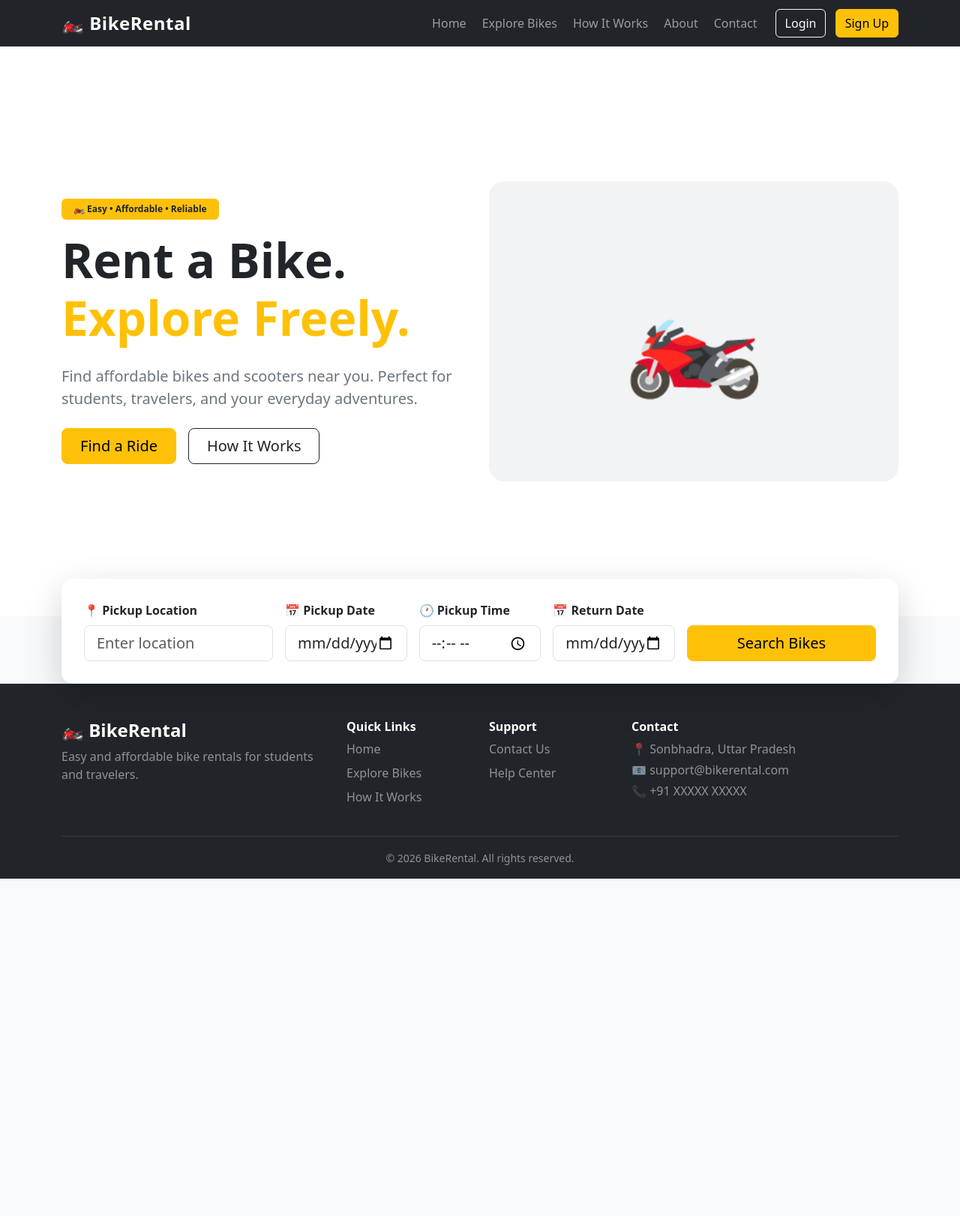
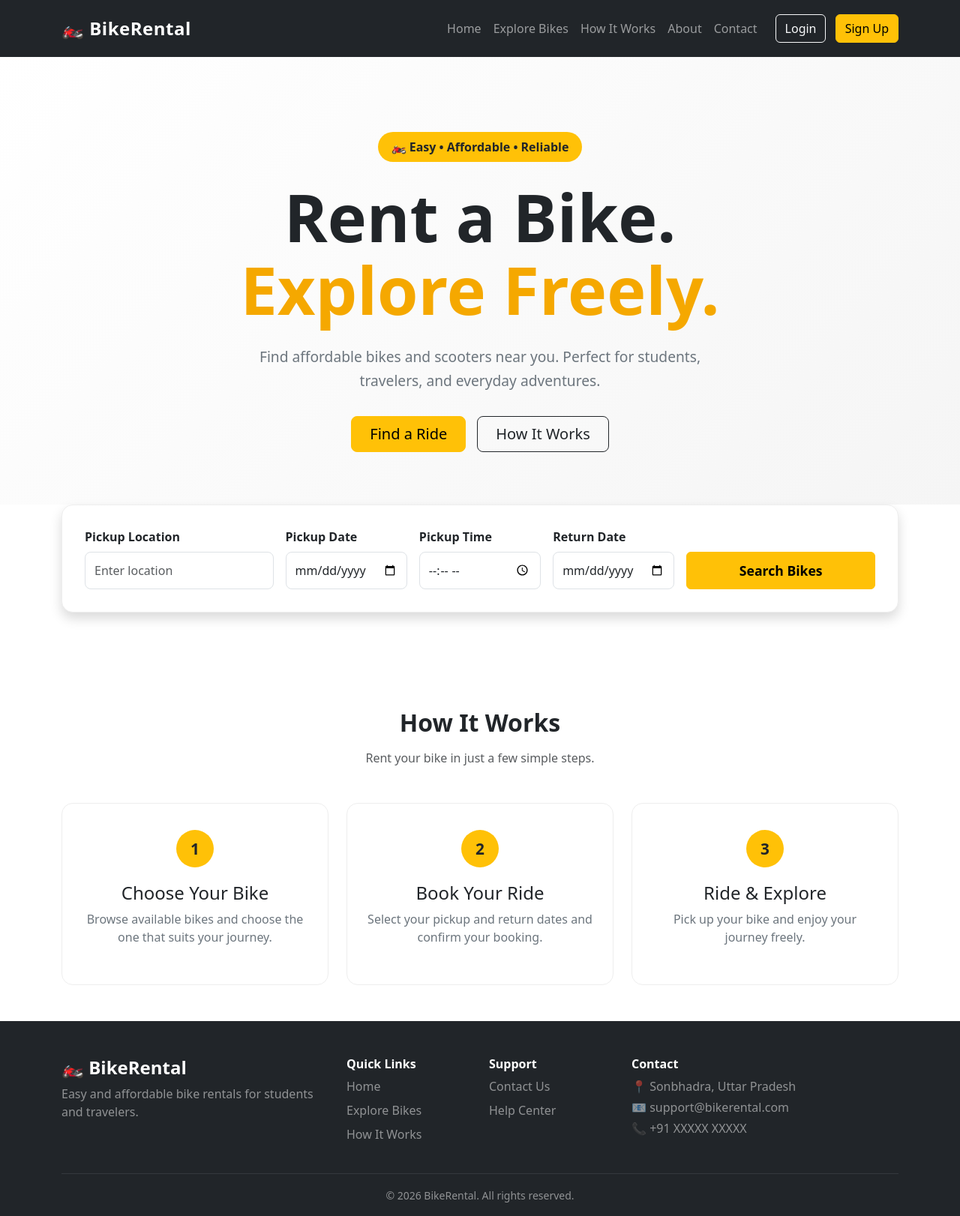
Before and after one commit to y2153406-dot/bike-rental, a Django app: page / in a window 1280 px wide. Shown: the whole page at 75% size. Before the commit the page ends 1172 px from the top, so only its background shows below. Run offline with Django 5.2, Linux system fonts and the light colour scheme.

Commit message:
Improve homepage hero section and layout

```diff
--- a/core/static/core/css/style.css
+++ b/core/static/core/css/style.css
@@ -1,65 +1,207 @@
 body {
-    background-color: #f8f9fa;
+    background-color: #ffffff;
 }
+
+
+/* ================= NAVBAR ================= */
+
+.navbar {
+    padding-top: 15px;
+    padding-bottom: 15px;
+}
+
 
 .navbar-brand {
     letter-spacing: 0.5px;
 }
 
-.nav-link {
-    margin-left: 5px;
+
+/* ================= HERO ================= */
+
+.hero-section {
+    padding: 100px 0 70px;
+    background: linear-gradient(
+        135deg,
+        #ffffff 0%,
+        #f5f5f5 100%
+    );
 }
 
-footer a:hover {
-    color: white !important;
+
+.hero-badge {
+    display: inline-block;
+
+    background-color: #ffc107;
+
+    color: #212529;
+
+    padding: 8px 18px;
+
+    border-radius: 50px;
+
+    font-weight: 600;
+
+    margin-bottom: 25px;
 }
 
-/* ================= HERO SECTION ================= */
 
-.hero-section {
-    padding: 80px 0;
+.hero-title {
+    font-size: clamp(3rem, 7vw, 5.5rem);
+
+    font-weight: 800;
+
+    line-height: 1.1;
+
+    margin-bottom: 25px;
+
+    color: #212529;
+}
+
+
+.hero-title span {
+    display: block;
+
+    color: #f5a800;
+}
+
+
+.hero-description {
+    max-width: 650px;
+
+    margin: auto;
+
+    color: #6c757d;
+
+    font-size: 1.2rem;
+
+    line-height: 1.7;
+
+    margin-bottom: 30px;
+}
+
+
+.hero-buttons {
+    display: flex;
+
+    justify-content: center;
+
+    gap: 15px;
+
+    flex-wrap: wrap;
+}
+
+
+/* ================= SEARCH ================= */
+
+.search-section {
+    padding-bottom: 80px;
+
     background-color: #ffffff;
 }
 
 
-.min-vh-75 {
-    min-height: 75vh;
+.search-box {
+    background-color: #ffffff;
+
+    border-radius: 15px;
+
+    padding: 30px;
+
+    border: 1px solid #eeeeee;
 }
 
 
-/* Hero Bike Placeholder */
+.search-box label {
+    font-weight: 600;
 
-.hero-image-placeholder {
-    height: 400px;
+    margin-bottom: 8px;
+}
+
+
+.search-box .form-control {
+    height: 50px;
+
+    border-radius: 8px;
+}
+
+
+.search-button {
+    height: 50px;
+
+    font-size: 1.1rem;
+
+    font-weight: 600;
+}
+
+
+/* ================= HOW IT WORKS ================= */
+
+.step-card {
+    height: 100%;
+
+    padding: 35px 25px;
+
+    background-color: #ffffff;
+
+    border: 1px solid #eeeeee;
+
+    border-radius: 15px;
+
+    transition: 0.3s;
+}
+
+
+.step-card:hover {
+    transform: translateY(-5px);
+
+    box-shadow: 0 10px 30px rgba(0, 0, 0, 0.08);
+}
+
+
+.step-number {
+    width: 50px;
+
+    height: 50px;
 
     display: flex;
 
+    justify-content: center;
+
     align-items: center;
 
-    justify-content: center;
+    margin: 0 auto 20px;
 
-    font-size: 150px;
+    border-radius: 50%;
 
-    background-color: #f1f3f5;
+    background-color: #ffc107;
 
-    border-radius: 20px;
+    font-weight: bold;
+
+    font-size: 1.3rem;
 }
 
 
-/* ================= SEARCH SECTION ================= */
-
-.search-section {
-    margin-top: -50px;
-    position: relative;
+.step-card p {
+    color: #6c757d;
 }
 
 
-.search-box {
+/* ================= MOBILE ================= */
 
-    background-color: white;
+@media (max-width: 768px) {
 
-    padding: 30px;
+    .hero-section {
+        padding: 70px 0 50px;
+    }
 
-    border-radius: 15px;
+
+    .hero-title {
+        font-size: 3rem;
+    }
+
+
+    .search-box {
+        padding: 20px;
+    }
 
 }
--- a/core/templates/core/home.html
+++ b/core/templates/core/home.html
@@ -1,87 +1,47 @@
 {% extends 'core/base.html' %}
-
 
 {% block title %}
 Home | BikeRental
 {% endblock %}
 
-
 {% block content %}
 
-<!-- ================= HERO SECTION ================= -->
-
+<!-- Hero Section -->
 <section class="hero-section">
 
     <div class="container">
 
-        <div class="row align-items-center min-vh-75">
+        <div class="row justify-content-center">
 
+            <div class="col-lg-9 text-center">
 
-            <!-- Left Content -->
-
-            <div class="col-lg-6">
-
-                <span class="badge bg-warning text-dark mb-3 px-3 py-2">
-                    🏍️ Easy • Affordable • Reliable
+                <span class="hero-badge">
+                    🏍 Easy • Affordable • Reliable
                 </span>
 
-
-                <h1 class="display-3 fw-bold mb-4">
-
+                <h1 class="hero-title">
                     Rent a Bike.
-                    <br>
-
-                    <span class="text-warning">
-                        Explore Freely.
-                    </span>
-
+                    <span>Explore Freely.</span>
                 </h1>
 
-
-                <p class="lead text-secondary mb-4">
-
+                <p class="hero-description">
                     Find affordable bikes and scooters near you.
-                    Perfect for students, travelers, and your
-                    everyday adventures.
-
+                    Perfect for students, travelers, and everyday adventures.
                 </p>
 
+                <div class="hero-buttons">
 
-                <div class="d-flex flex-wrap gap-3">
-
-                    <a
-                        href="#search"
-                        class="btn btn-warning btn-lg px-4"
-                    >
+                    <a href="#search" class="btn btn-warning btn-lg px-4">
                         Find a Ride
                     </a>
 
-
-                    <a
-                        href="#how-it-works"
-                        class="btn btn-outline-dark btn-lg px-4"
-                    >
+                    <a href="#how-it-works" class="btn btn-outline-dark btn-lg px-4">
                         How It Works
                     </a>
 
                 </div>
 
-
             </div>
-
-
-            <!-- Right Content -->
-
-            <div class="col-lg-6 text-center mt-5 mt-lg-0">
-
-                <div class="hero-image-placeholder">
-
-                    🏍️
-
-                </div>
-
-            </div>
-
 
         </div>
 
@@ -90,33 +50,27 @@ Home | BikeRental
 </section>
 
 
-<!-- ================= SEARCH SECTION ================= -->
+<!-- Search Section -->
 
-<section
-    id="search"
-    class="search-section"
->
+<section id="search" class="search-section">
 
     <div class="container">
 
-        <div class="search-box shadow-lg">
+        <div class="search-box shadow">
 
-            <div class="row g-3 align-items-end">
-
+            <div class="row g-3">
 
                 <!-- Location -->
 
                 <div class="col-lg-3 col-md-6">
 
-                    <label class="form-label fw-semibold">
-
-                        📍 Pickup Location
-
+                    <label class="form-label">
+                        Pickup Location
                     </label>
 
                     <input
                         type="text"
-                        class="form-control form-control-lg"
+                        class="form-control"
                         placeholder="Enter location"
                     >
 
@@ -127,15 +81,13 @@ Home | BikeRental
 
                 <div class="col-lg-2 col-md-6">
 
-                    <label class="form-label fw-semibold">
-
-                        📅 Pickup Date
-
+                    <label class="form-label">
+                        Pickup Date
                     </label>
 
                     <input
                         type="date"
-                        class="form-control form-control-lg"
+                        class="form-control"
                     >
 
                 </div>
@@ -145,15 +97,13 @@ Home | BikeRental
 
                 <div class="col-lg-2 col-md-6">
 
-                    <label class="form-label fw-semibold">
-
-                        🕐 Pickup Time
-
+                    <label class="form-label">
+                        Pickup Time
                     </label>
 
                     <input
                         type="time"
-                        class="form-control form-control-lg"
+                        class="form-control"
                     >
 
                 </div>
@@ -163,34 +113,29 @@ Home | BikeRental
 
                 <div class="col-lg-2 col-md-6">
 
-                    <label class="form-label fw-semibold">
-
-                        📅 Return Date
-
+                    <label class="form-label">
+                        Return Date
                     </label>
 
                     <input
                         type="date"
-                        class="form-control form-control-lg"
+                        class="form-control"
                     >
 
                 </div>
 
 
-                <!-- Search Button -->
+                <!-- Button -->
 
-                <div class="col-lg-3">
+                <div class="col-lg-3 col-md-6 d-flex align-items-end">
 
-                    <button
-                        class="btn btn-warning btn-lg w-100"
-                    >
+                    <button class="btn btn-warning search-button w-100">
 
                         Search Bikes
 
                     </button>
 
                 </div>
-
 
             </div>
 
@@ -201,4 +146,86 @@ Home | BikeRental
 </section>
 
 
+<!-- How It Works Preview -->
+
+<section id="how-it-works" class="py-5">
+
+    <div class="container text-center">
+
+        <h2 class="fw-bold mb-3">
+            How It Works
+        </h2>
+
+        <p class="text-muted mb-5">
+            Rent your bike in just a few simple steps.
+        </p>
+
+
+        <div class="row g-4">
+
+            <div class="col-md-4">
+
+                <div class="step-card">
+
+                    <div class="step-number">
+                        1
+                    </div>
+
+                    <h4>Choose Your Bike</h4>
+
+                    <p>
+                        Browse available bikes and choose the one
+                        that suits your journey.
+                    </p>
+
+                </div>
+
+            </div>
+
+
+            <div class="col-md-4">
+
+                <div class="step-card">
+
+                    <div class="step-number">
+                        2
+                    </div>
+
+                    <h4>Book Your Ride</h4>
+
+                    <p>
+                        Select your pickup and return dates
+                        and confirm your booking.
+                    </p>
+
+                </div>
+
+            </div>
+
+
+            <div class="col-md-4">
+
+                <div class="step-card">
+
+                    <div class="step-number">
+                        3
+                    </div>
+
+                    <h4>Ride & Explore</h4>
+
+                    <p>
+                        Pick up your bike and enjoy
+                        your journey freely.
+                    </p>
+
+                </div>
+
+            </div>
+
+        </div>
+
+    </div>
+
+</section>
+
 {% endblock %}
```
